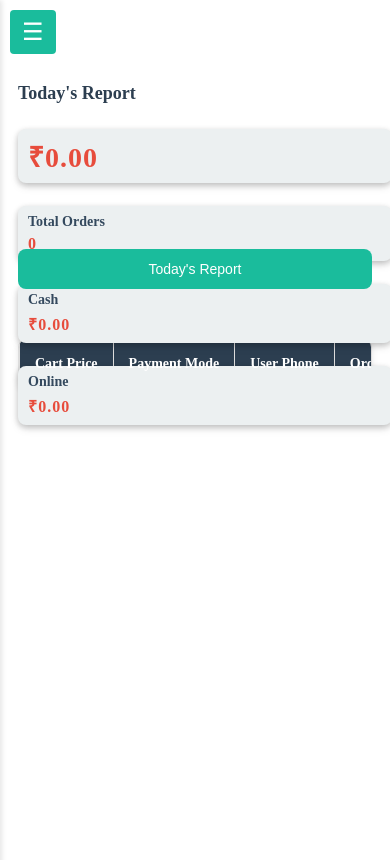
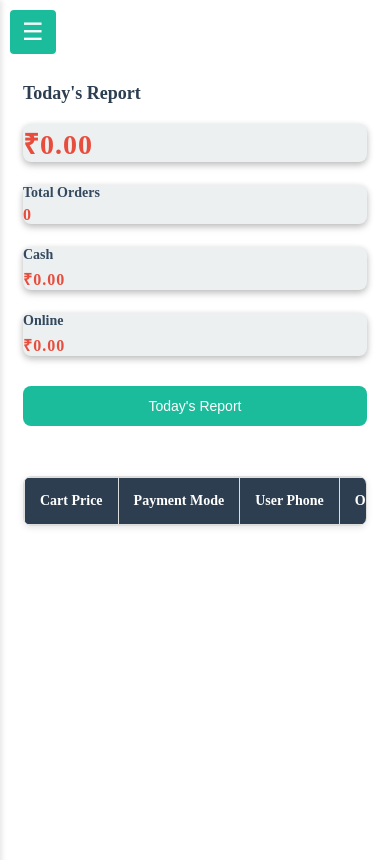
Before and after one commit to dk1604/AnnapurnaOrderManagement, a Flask app: page /order/dashboard in a window 390 px wide. Run offline with Flask 3, Linux system fonts and the light colour scheme; data that the repository does not hold is empty; parts of the project's set-up code (start-up, migrations or seed data) failed here and were passed over; some libraries are stand-ins or nearby versions.

Commit message:
Update dashboard.css

```diff
--- a/src/static/css/dashboard.css
+++ b/src/static/css/dashboard.css
@@ -91,9 +91,8 @@
       justify-content: space-between;
       flex-wrap: nowrap;
       margin-bottom: 20px;
-      padding: 10px 15px;
       border-radius: 8px;
-      height: 100px;
+      /*height: 100px;*/
       gap: 10px;
       width: 100%;
     }
@@ -102,7 +101,6 @@
       flex: 1;
       min-width: 0px;
       height: 80px;
-      padding: 10px 12px;
       background-color: #ecf0f1;
       border-radius: 8px;
       display: flex;
@@ -378,8 +376,6 @@
     .content {
         margin-left: 0 !important;
         padding-top: 60px;
-        padding-left: 10px;
-        padding-right: 10px;
     }
 
     #sidebarToggle {
@@ -415,13 +411,11 @@
         flex-direction: column;
         gap: 8px;
         margin-bottom: 15px;
-        padding: 5px 10px;
     }
 
     .sales-summary > div {
         width: 100%;
         height: auto;
-        padding: 8px 10px;
     }
 
     .sales-summary h3 {
```
